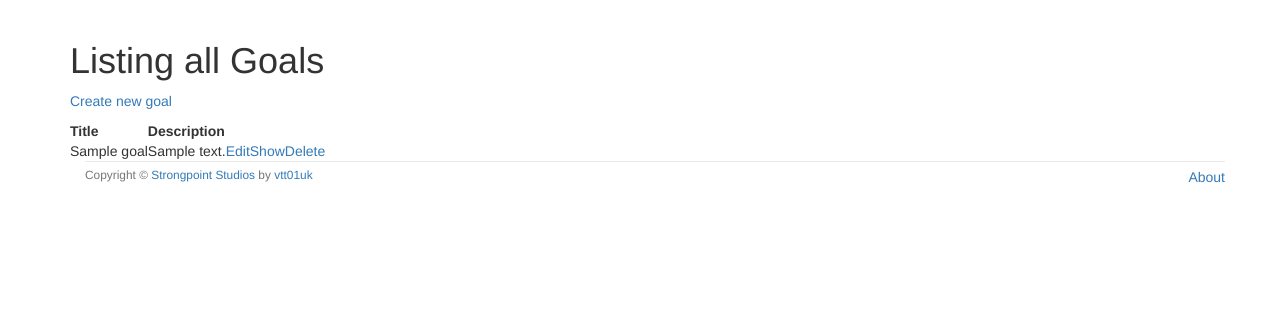
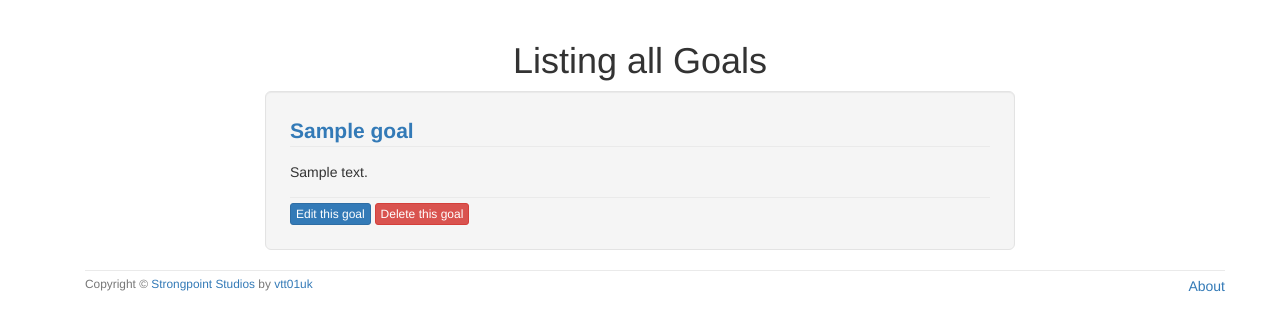
Before and after one commit to vtt01uk/Commit2it, a Rails app: page /goals in a window 1280 px wide. Shown: the part 52-383 px from the top of the page. Run offline with Rails 7, Linux system fonts and the light colour scheme; tables that the repository leaves empty hold one stand-in row (values such as "Sample post"); style sheets or scripts are compiled from the project's sources; some libraries are stand-ins or nearby versions.

Commit message:
Styled goals listing page

```diff
--- a/app/assets/stylesheets/custom.css.scss
+++ b/app/assets/stylesheets/custom.css.scss
@@ -49,6 +49,17 @@ $navbar-default-bg: #99ccff;
 	margin-top: 0;
 }
 
+.goal-title {
+	font-weight: bold;
+	font-size: 1.5em;
+}
+
+.goal-body {
+	border-top: 1px solid #EAEAEA;
+	padding-top: 15px;
+	padding-bottom: 15px;
+}
+
 footer {
 	marging-top: 45px;
 	padding-top: 5px;
--- a/app/views/goals/index.html.erb
+++ b/app/views/goals/index.html.erb
@@ -1,21 +1,25 @@
-<h1>Listing all Goals</h1>
-<p><%= link_to "Create new goal", new_goal_path%></p>
-
-
-<table>
-	<tr>
-		<th>Title</th>
-		<th>Description</th>
-	</tr>
+<h1 align="center">Listing all Goals</h1>
 
 <!--Iterate through each goal created by user-->
 	<% @goals.each do |goal| %>
-	<tr>
-		<td><%= goal.title %></td>
-		<td><%= goal.description %></td>
-		<td><%= link_to 'Edit', edit_goal_path(goal)%></td>
-		<td><%= link_to 'Show', goal_path(goal)%></td>
-		<td><%= link_to 'Delete', goal_path(goal), method: :delete, data: { confirm: "Are you sure?" } %></td>
-	</tr>
+
+<div class="row">
+	<div class="col-xs-8 col-xs-offset-2">
+		<div class="well well-lg">
+			<div class="goal-title">
+<!--Make the goal title to be a link and go to that goal page-->
+				<%= link_to goal.title, goal_path(goal) %>
+			</div>
+
+			<div class="goal-body">
+<!--Use a truncate method-->
+				<%= truncate(goal.description, length: 100) %>
+			</div>
+				<div class="goal-actions">
+					<%= link_to 'Edit this goal', edit_goal_path(goal), class: "btn btn-xs btn-primary" %>
+					<%= link_to 'Delete this goal', goal_path(goal), method: :delete, data: { confirm: "Are you sure?" }, class: "btn btn-xs btn-danger" %>
+				</div>
+			</div>
+		</div>
+	</div>
 	<% end %>
-</table>
--- a/app/views/goals/show.html.erb
+++ b/app/views/goals/show.html.erb
@@ -7,7 +7,7 @@
 	<hr>
 <!--Display the formatting used to create a goal-->
 	<%= simple_format(@goal.description)%>
-	<div class="article-actions">
+	<div class="goal-actions">
 		<%= link_to 'Edit this goal', edit_goal_path(@goal), class: "btn btn-xs btn-primary" %>
 		<%= link_to 'Delete this goal', goal_path(@goal), method: :delete, data: { confirm: "Are you sure?" }, class: "btn btn-xs btn-danger" %>
 		<%= link_to 'View all goals', goals_path, class: "btn btn-xs btn-success" %>
```
